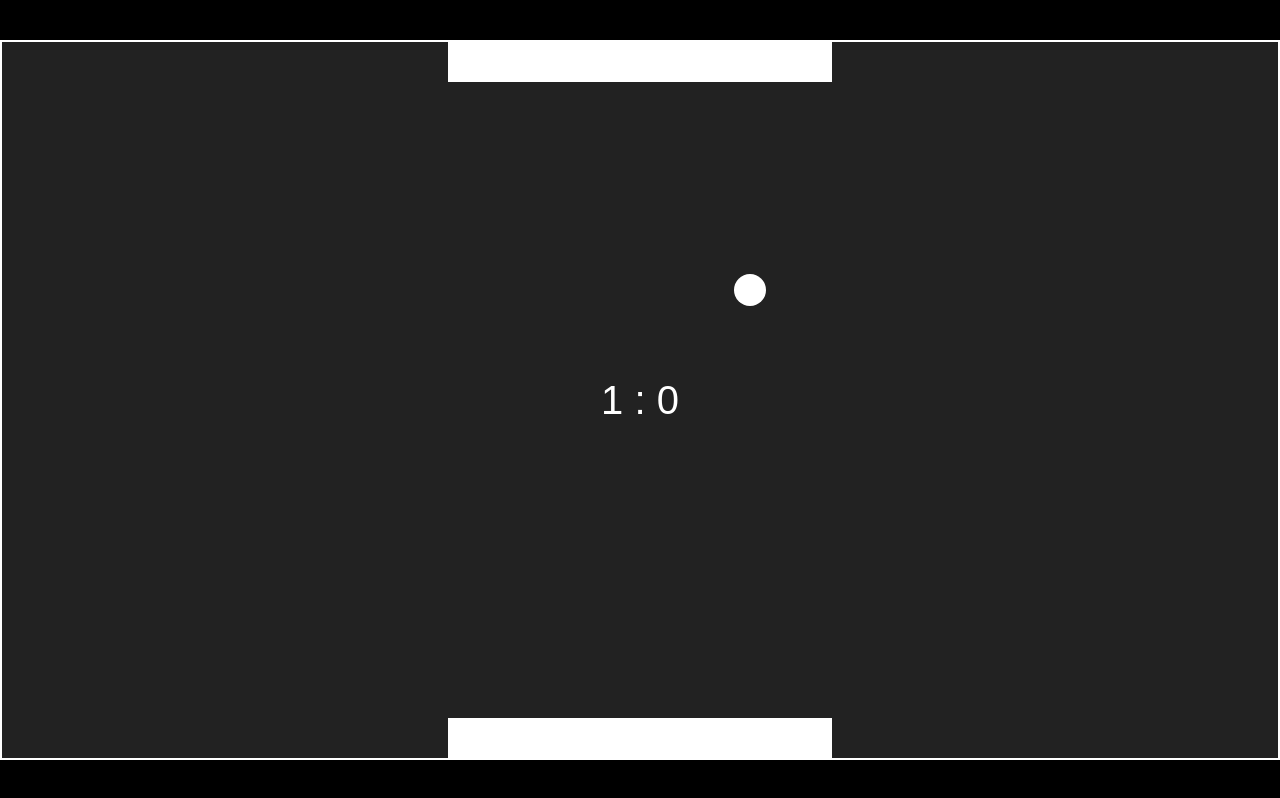
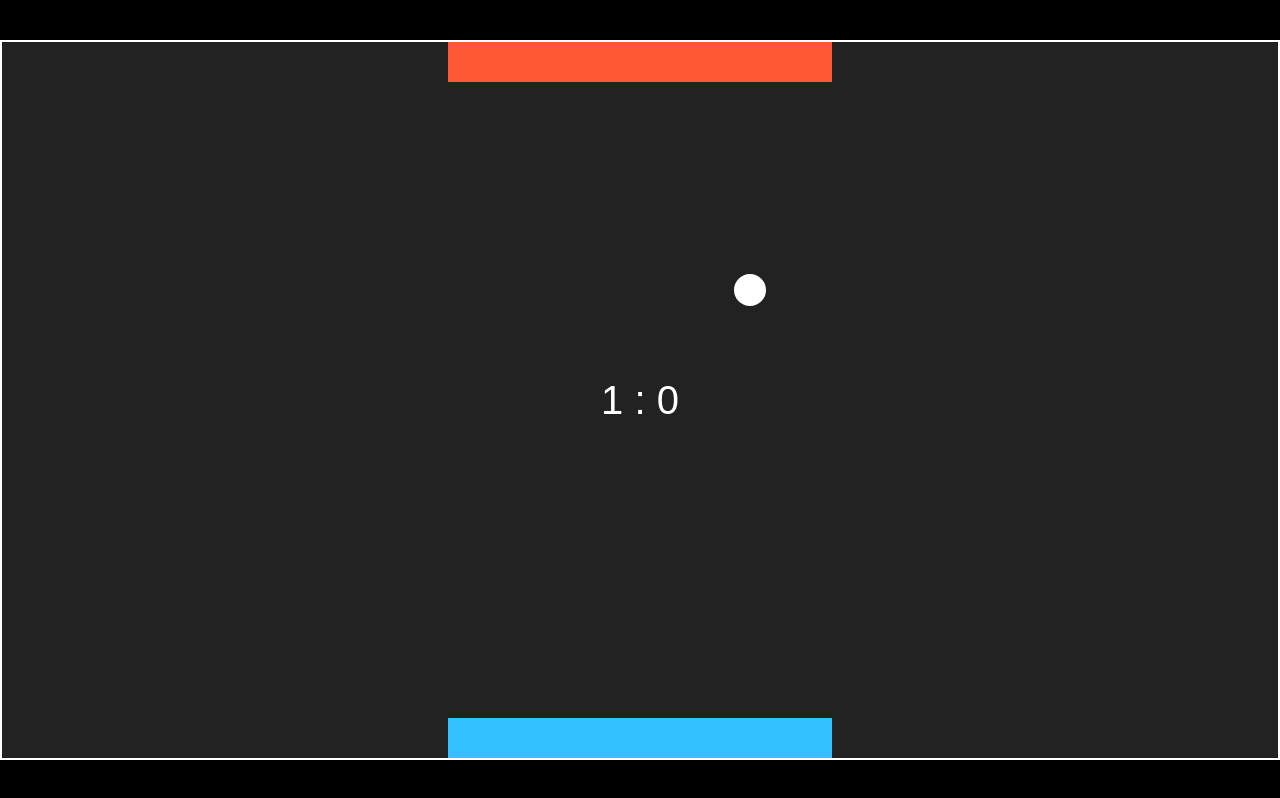
Before and after one commit to mjavason/Ping-Pong-Multiplayer-Game, a website: page frontend/index.html in a window 1280 px wide. Drawn offline with Linux system fonts and the light colour scheme.

Commit message:
Add different color to paddles

```diff
--- a/frontend/style.css
+++ b/frontend/style.css
@@ -25,37 +25,38 @@ html {
   border: 2px solid #fff;
 }
 
-#paddle1,
-#paddle2 {
-  width: 30vw; /* Make paddles wider for easier touch control */
-  height: 5vh; /* Increase paddle height for better touch targets */
-  background-color: #fff;
+#paddle1 {
+  width: 30vw; /* Paddle 1 width */
+  height: 5vh; /* Paddle 1 height */
+  background-color: #ff5733; /* Paddle 1 color (red) */
   position: absolute;
-  left: calc(50% - 15vw); /* Center paddles horizontally */
-}
-
-#paddle1 {
+  left: calc(50% - 15vw); /* Center Paddle 1 horizontally */
   top: 0; /* Paddle 1 at the top */
 }
 
 #paddle2 {
+  width: 30vw; /* Paddle 2 width */
+  height: 5vh; /* Paddle 2 height */
+  background-color: #33c1ff; /* Paddle 2 color (blue) */
+  position: absolute;
+  left: calc(50% - 15vw); /* Center Paddle 2 horizontally */
   bottom: 0; /* Paddle 2 at the bottom */
 }
 
 #ball {
-  width: 4vh; /* Increase ball size for better visibility */
+  width: 4vh; /* Ball size */
   height: 4vh;
-  background-color: #fff;
+  background-color: #fff; /* Ball color */
   position: absolute;
-  border-radius: 50%;
+  border-radius: 50%; /* Make the ball circular */
 }
 
 #score {
-  color: #fff;
+  color: #fff; /* Score text color */
   position: absolute;
   top: 50%; /* Center vertically */
   left: 50%; /* Center horizontally */
   transform: translate(-50%, -50%); /* Adjust to perfectly center */
-  font-size: 5vh; /* Larger font size for better visibility */
+  font-size: 5vh; /* Score font size */
   z-index: 10; /* Ensure score is above other elements */
 }
```
